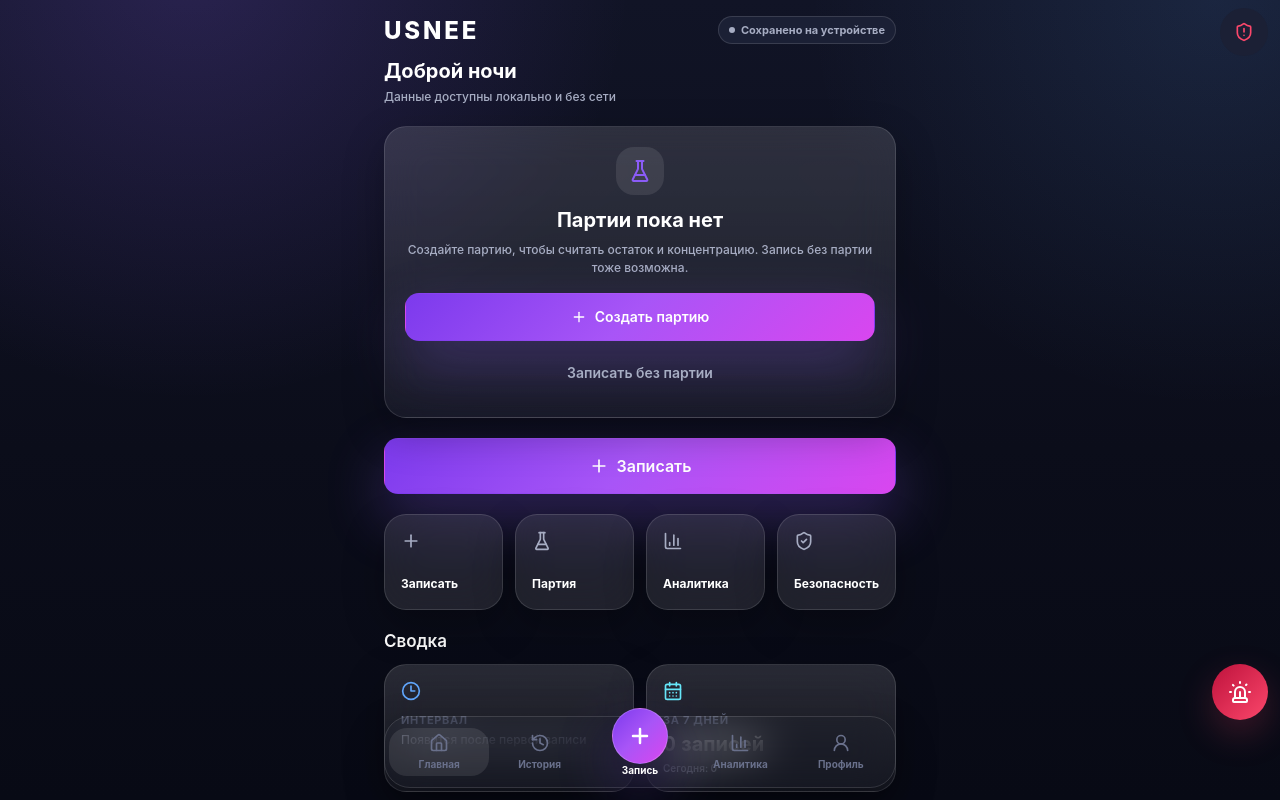
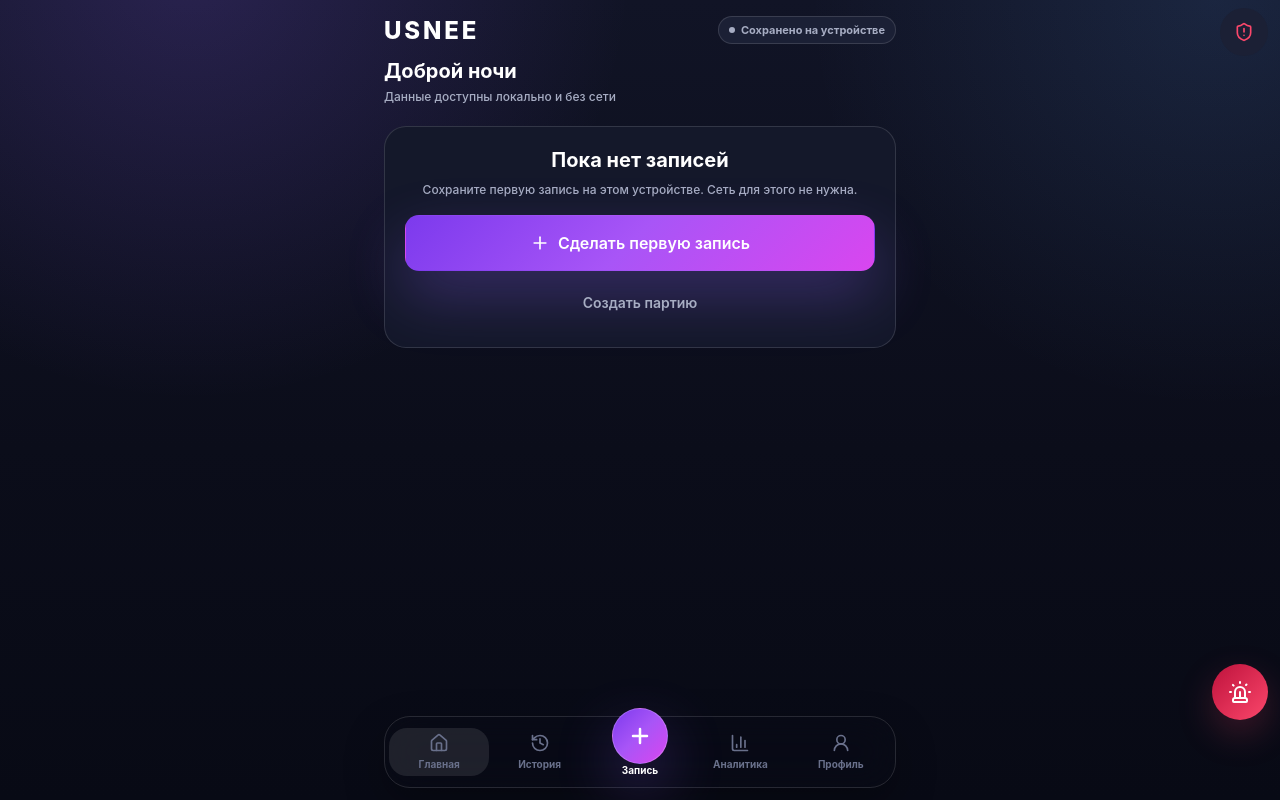
Before and after one commit to AdamFolz/usnee-app, a React (Vite) app: page /#/ in a window 1280 px wide. Both pictures are taken after a click on the button "Пропустить". Built offline with nearby package versions, Linux system fonts and the light colour scheme.

Commit message:
fix(home): empty state и устранение пустого экрана при старте

```diff
--- a/src/hooks/useHomeData.ts
+++ b/src/hooks/useHomeData.ts
@@ -30,14 +30,21 @@ const initialState: HomeDataState = {
   hasLoadedOnce: false
 };
 
+/** Survives Home remounts so revisit does not flash a blank skeleton. */
+let cachedSnapshot: HomeDataState | null = null;
+
+export function resetHomeDataCache(): void {
+  cachedSnapshot = null;
+}
+
 function message(reason: unknown): string {
   return reason instanceof Error ? reason.message : 'Не удалось прочитать локальные данные';
 }
 
 export function useHomeData() {
-  const [state, setState] = useState<HomeDataState>(initialState);
+  const [state, setState] = useState<HomeDataState>(() => cachedSnapshot ?? initialState);
   const [request, setRequest] = useState(0);
-  const snapshotRef = useRef<HomeDataState>(initialState);
+  const snapshotRef = useRef<HomeDataState>(cachedSnapshot ?? initialState);
   const reload = useCallback(() => setRequest((value) => value + 1), []);
 
   useEffect(() => {
@@ -67,6 +74,7 @@ export function useHomeData() {
         hasLoadedOnce: true
       };
       snapshotRef.current = next;
+      cachedSnapshot = next;
       setState(next);
     });
 
--- a/src/pages/Home.tsx
+++ b/src/pages/Home.tsx
@@ -12,7 +12,7 @@ import {
   SyncStatus,
   WeeklySummaryCard
 } from '../components/home';
-import { Button, InlineNotice } from '../components/ui';
+import { Button, InlineNotice, Surface } from '../components/ui';
 import { SUBSTANCES } from '../constants/substances';
 import { useHomeData } from '../hooks/useHomeData';
 import { useOnlineStatus } from '../hooks/useOnlineStatus';
@@ -55,6 +55,9 @@ export default function Home() {
   // Skeleton only on cold first load — keep previous snapshot on revisit (no blank flash).
   if (data.status === 'loading' && !data.hasLoadedOnce) return <HomeSkeleton />;
 
+  const showFirstRecordEmpty = !data.errors.entries && data.entries.length === 0;
+  const goRecord = () => navigate('/add');
+
   return (
     <div className="flex flex-col gap-5 pb-8">
       <HomeHeader
@@ -74,24 +77,46 @@ export default function Home() {
         </InlineNotice>
       )}
 
+      {(data.activeBatch || data.errors.batch || batchPresentation?.ok === false) && (
         <BatchHeroCard
           batch={batchPresentation?.ok ? batchPresentation.value : null}
           malformed={Boolean(data.errors.batch) || batchPresentation?.ok === false}
           onOpenBatch={() => navigate('/partials')}
-        onRecordWithoutBatch={() => navigate('/add')}
+          onRecordWithoutBatch={goRecord}
         />
+      )}
 
-      <Button size="lg" className="w-full" onClick={() => navigate('/add')}>
+      {showFirstRecordEmpty ? (
+        <Surface className="p-5 text-center">
+          <h2 className="text-title-lg">Пока нет записей</h2>
+          <p className="mt-2 text-body-sm text-usnee-text2">
+            Сохраните первую запись на этом устройстве. Сеть для этого не нужна.
+          </p>
+          <Button size="lg" className="mt-4 w-full" onClick={goRecord}>
+            <Plus className="h-5 w-5" aria-hidden="true" /> Сделать первую запись
+          </Button>
+          {!data.activeBatch && (
+            <Button variant="ghost" className="mt-2 w-full" onClick={() => navigate('/partials')}>
+              Создать партию
+            </Button>
+          )}
+        </Surface>
+      ) : (
+        <Button size="lg" className="w-full" onClick={goRecord}>
           <Plus className="h-5 w-5" aria-hidden="true" /> Записать
         </Button>
+      )}
 
+      {!showFirstRecordEmpty && (
         <QuickActionGrid
-        onRecord={() => navigate('/add')}
+          onRecord={goRecord}
           onBatch={() => navigate('/partials')}
           onAnalytics={() => navigate('/stats')}
           onSafety={() => navigate('/safety')}
         />
+      )}
 
+      {!showFirstRecordEmpty && (
         <section aria-labelledby="home-summary" className="space-y-3">
           <h2 id="home-summary" className="text-title-md">Сводка</h2>
           <div className="grid grid-cols-2 gap-3">
@@ -99,19 +124,23 @@ export default function Home() {
             <WeeklySummaryCard entries={data.entries} todayCount={todayCount} now={now} />
           </div>
         </section>
+      )}
 
       {data.errors.entries ? (
         <InlineNotice tone="danger" title="История временно недоступна">
           Последняя запись не отображается, чтобы не показывать устаревшие сведения.
+          {data.status !== 'error' && (
+            <Button variant="secondary" size="sm" className="mt-3" onClick={data.reload}>Повторить</Button>
+          )}
         </InlineNotice>
-      ) : (
+      ) : !showFirstRecordEmpty ? (
         <LastEntryCard
           entry={lastEntry}
           substanceName={getSubstanceName(lastEntry?.substanceId)}
           onOpenHistory={() => navigate('/history')}
-          onCreate={() => navigate('/add')}
+          onCreate={goRecord}
         />
-      )}
+      ) : null}
 
       <ActiveLocalStates
         timers={timers}
```
Also changed, not shown: 2 other files (tests, documents, lock files or other folders). Lines whose indentation alone changed are shown as unchanged.
